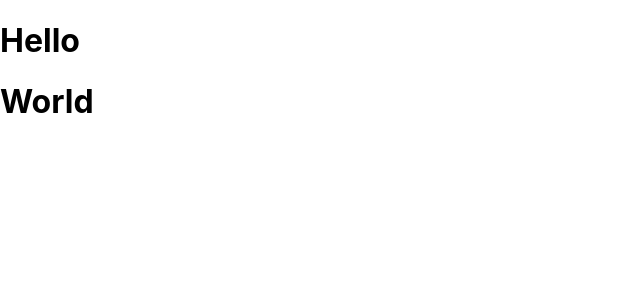
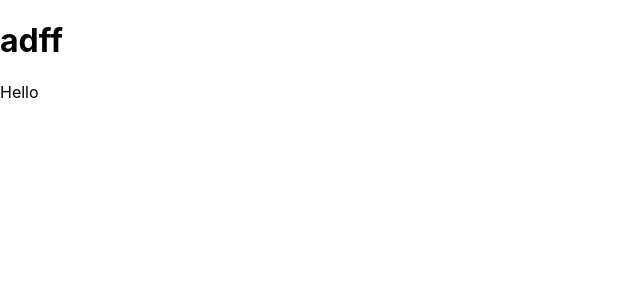
Before and after one commit to dac-23/my-react-project, a React (Create React App) app: page / in a window 1280 px wide. Shown: the top 300 px of the page, without its empty margins (0-640 px from the left). Built offline with nearby package versions, Linux system fonts and the light colour scheme.

Commit message:
formatting.

```diff
--- a/src/App.js
+++ b/src/App.js
@@ -1,14 +1,18 @@
-// JSX => JAVASCRIPT AND XML
-// PREDEFINED TAG: <h1> <p> <div>
-// X :: Extended Markup language
-// XML :: USER DEFINED TAG:
-// XML :: STRICT
-// XML :: THERE MUST BE ONE ROOT TAG. PARENT.
+// On Save
+// Code Formtting
+// Auto Suggestion
+// Run the program :: npm start (There is no live server extension)
+// JSX :: ()
+//     :: optional, Parenthesis if ur html is one liner.
+//     :: required, parenthesis, for multi line html
+//     :: required, with two tags.
 function App() {
   return (
     <div>
-      <h1>Hello</h1>
-      <h1>World</h1>
+      <div>
+        <h1>adff</h1>
+      </div>
+      <div>Hello</div>
     </div>
   );
 }
```
